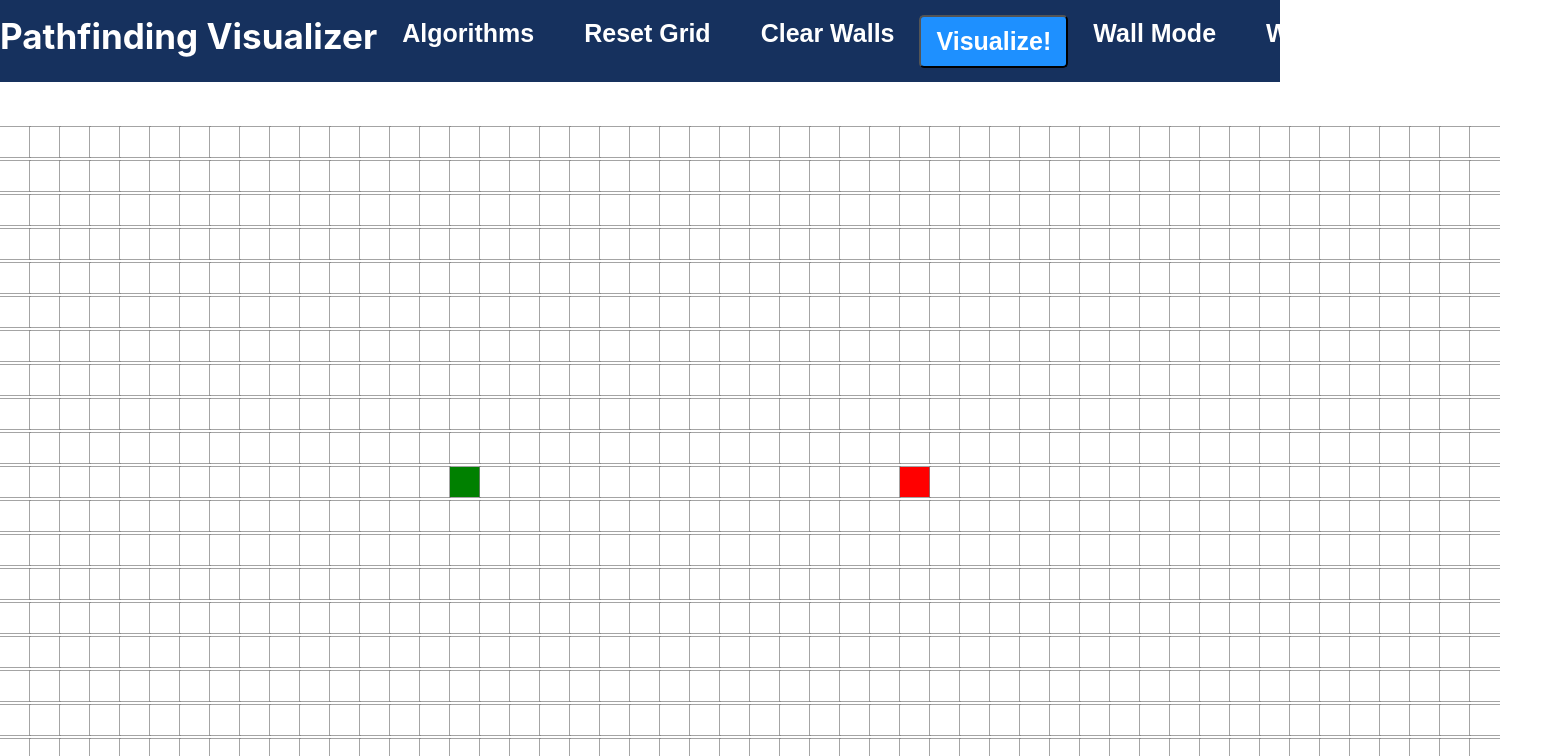
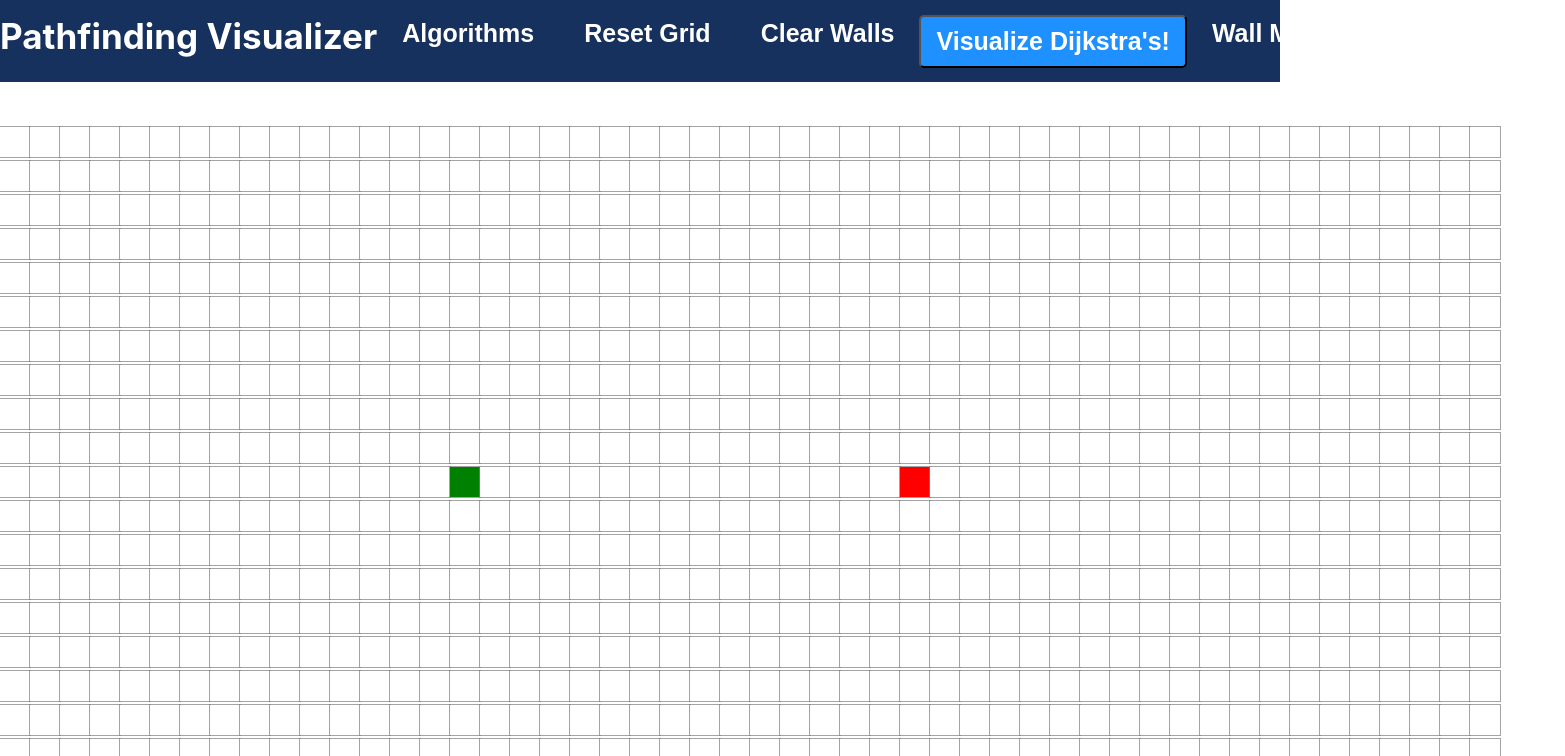
Before and after one commit to ChristopherChau/PathFindingVisualizer, a React (Create React App) app: page / in a window 1280 px wide. Shown: the top 756 px of the page, 1565 px wide, since content can reach past the window. Built offline with nearby package versions, Linux system fonts and the light colour scheme.

Commit message:
Display button now shows which algorithm is set

```diff
--- a/src/PathFindingVisualizer/PathFindingVisualizer.jsx
+++ b/src/PathFindingVisualizer/PathFindingVisualizer.jsx
@@ -27,7 +27,7 @@ export default class PathFindingVisualizer extends Component {
 
   constructor(props) {
     super(props);
-    const currentAlgorithm = localStorage.getItem('currentAlgorithm') || 'dijkstra';
+    const currentAlgorithm = localStorage.getItem('currentAlgorithm') || "Dijkstra's";
     this.state = {
       nodes: [],
       mouseIsPressed: false,
@@ -84,7 +84,7 @@ export default class PathFindingVisualizer extends Component {
       this.resetPath();
     }
     let newGrid;
-    if (this.state.currentAlg !== 'dijkstra'){
+    if (this.state.currentAlg !== "Dijkstra's"){
       return; //preferably create a function that we can use to create a pop up of somesort saying this algorithm isn't weighted
     }
     if (this.state.currentMode === 'weightMode'){
@@ -207,15 +207,15 @@ export default class PathFindingVisualizer extends Component {
       let newGrid = this.resetPath();
       this.setState({ nodes: newGrid, resetPath: false });
     }
-    if (this.state.currentAlg === 'dijkstra')
+    if (this.state.currentAlg === "Dijkstra's")
     {
       this.visualizeDijkstra(grid);
     }
-    else if (this.state.currentAlg === 'bfs')
+    else if (this.state.currentAlg === 'BFS')
     {
       this.visualizeBFS(grid);
     }
-    else if (this.state.currentAlg === 'dfs')
+    else if (this.state.currentAlg === 'DFS')
     {
       this.visualizeDFS(grid);
     }
@@ -238,13 +238,13 @@ export default class PathFindingVisualizer extends Component {
               <div className='dropdownContent'>
                 <button
                   className='regularButn dijkstrasMenu'
-                  onClick={() => this.setCurrentAlgorithm('dijkstra')}
+                  onClick={() => this.setCurrentAlgorithm("Dijkstra's")}
                   >Dijkstra's Algorithm</button>
                   <button className='regularButn dijkstrasMenu'
-                  onClick={() => this.setCurrentAlgorithm('bfs')}
+                  onClick={() => this.setCurrentAlgorithm('BFS')}
                   >Breadth First Search</button>
                   <button className='regularButn dijkstrasMenu'
-                  onClick={() => this.setCurrentAlgorithm('dfs')}
+                  onClick={() => this.setCurrentAlgorithm('DFS')}
                   >Depth First Search</button>
               </div>
 
@@ -256,7 +256,7 @@ export default class PathFindingVisualizer extends Component {
               Clear Walls
             </button>
             <button className='visualizeButn' onClick={() => this.visualizeCurrAlg(this.state.nodes)}>
-              Visualize!
+              Visualize {this.state.currentAlg}!
             </button>
             <button onClick={() => this.setMode('wallMode')}className='regularButn wallButn'>Wall Mode</button>
             <button onClick={() => this.setMode('weightMode')}className='regularButn weightButn'>Weight Mode</button>
```
